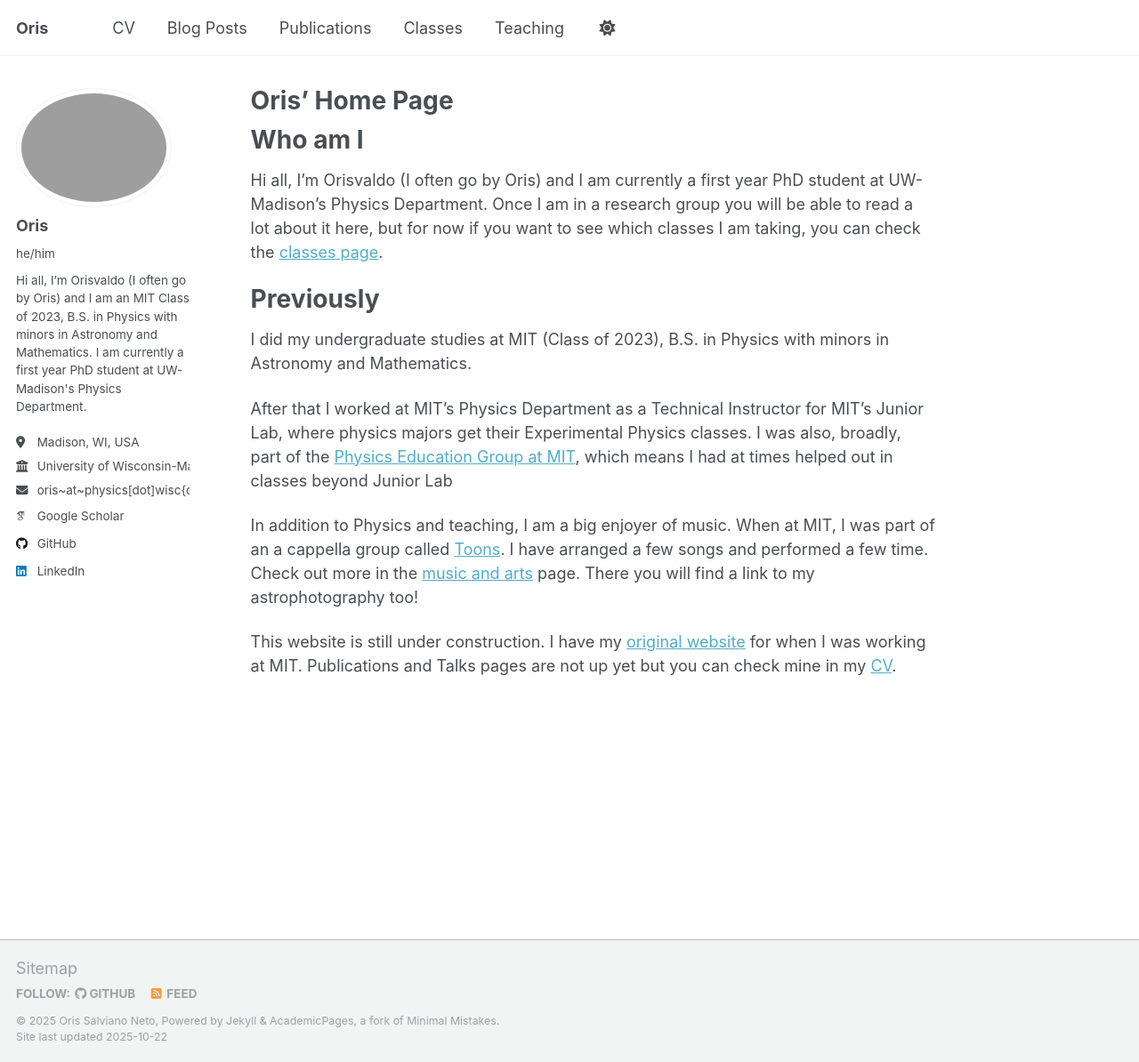
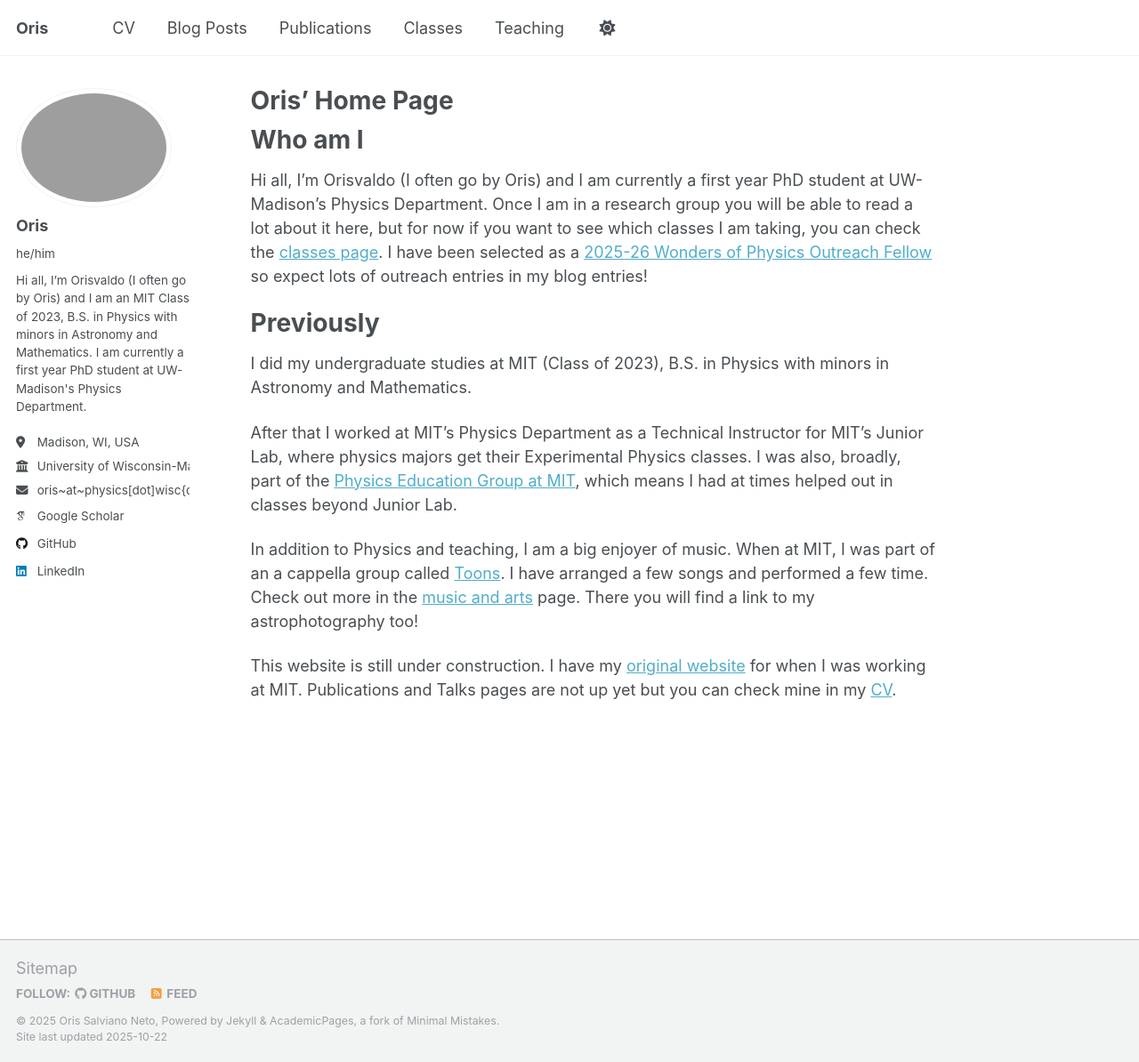
Before and after one commit to wax-ladrian/wax-ladrian.github.io, a Jekyll site: the page built from _pages/about.md, in a window 1280 px wide and 1194 px high. Shown: the whole window at 89% size. Built offline with Jekyll 4.4.1, drawn with Linux system fonts in a browser that asks for light colours; some web fonts are replaced; a script that is not in the unit is left out.

```diff
--- a/_pages/about.md
+++ b/_pages/about.md
@@ -7,12 +7,12 @@ redirect_from:
   - /about.html
 ---
 # Who am I
-Hi all, I’m Orisvaldo (I often go by Oris) and I am currently a first year PhD student at UW-Madison's Physics Department. Once I am in a research group you will be able to read a lot about it here, but for now if you want to see which classes I am taking, you can check the [classes page](/classes/).
+Hi all, I’m Orisvaldo (I often go by Oris) and I am currently a first year PhD student at UW-Madison's Physics Department. Once I am in a research group you will be able to read a lot about it here, but for now if you want to see which classes I am taking, you can check the [classes page](/classes/). I have been selected as a [2025-26 Wonders of Physics Outreach Fellow](https://www.physics.wisc.edu/outreach/wonders-of-physics-outreach-fellows/) so expect lots of outreach entries in my blog entries!
 
 # Previously
 I did my undergraduate studies at MIT (Class of 2023), B.S. in Physics with minors in Astronomy and Mathematics.
 
-After that I worked at MIT's Physics Department as a Technical Instructor for MIT's Junior Lab, where physics majors get their Experimental Physics classes. I was also, broadly, part of the [Physics Education Group at MIT](https://peg.mit.edu), which means I had at times helped out in classes beyond Junior Lab
+After that I worked at MIT's Physics Department as a Technical Instructor for MIT's Junior Lab, where physics majors get their Experimental Physics classes. I was also, broadly, part of the [Physics Education Group at MIT](https://peg.mit.edu), which means I had at times helped out in classes beyond Junior Lab.
 
 In addition to Physics and teaching, I am a big enjoyer of music. When at MIT, I was part of an a cappella group called [Toons](https://toons.mit.edu).  I have arranged a few songs and performed a few time. Check out more in the [music and arts](/music-and-art/) page. There you will find a link to my astrophotography too!
 
```
Also changed, not shown: _posts/2025-10-16-science-square.md (added, +30 -0 lines), 2 other files.
